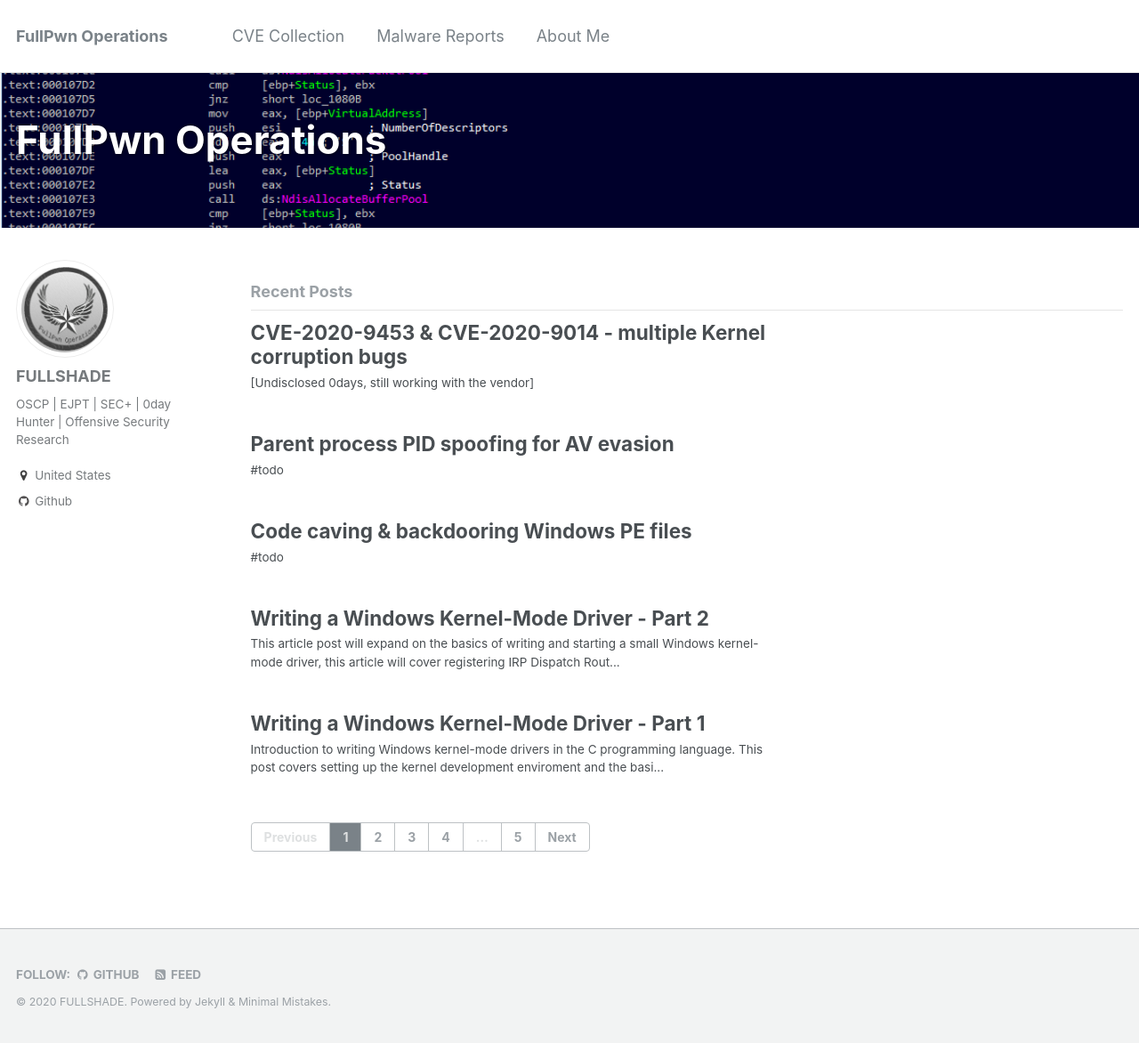
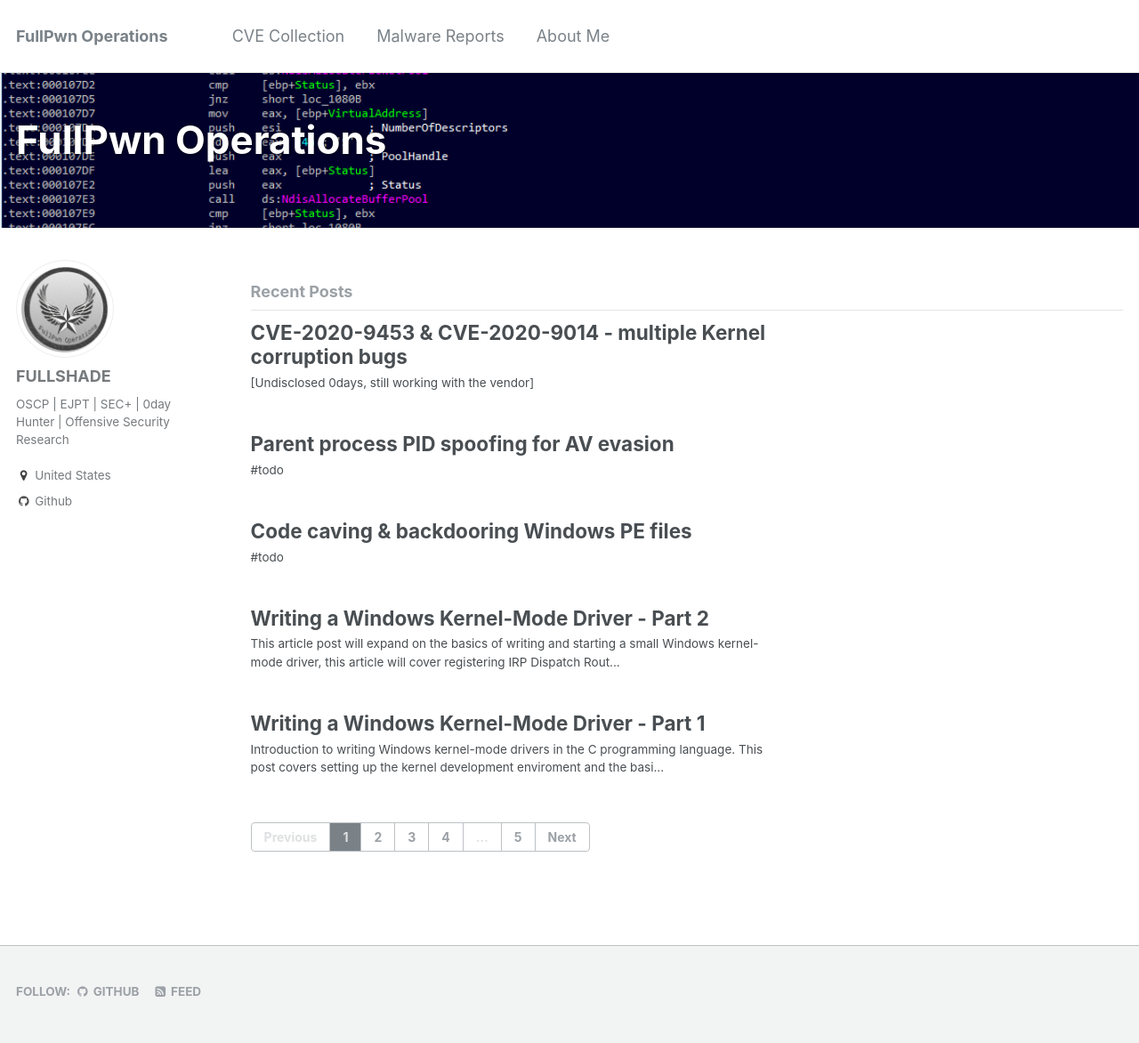
Before and after one commit to asdyxcyxc/FULLSHADE.github.io, a Jekyll site: the page built from index.html, in a window 1280 px wide and 1172 px high. Shown: the whole window at 89% size. Built offline with Jekyll 4.4.1, drawn with Linux system fonts in a browser that asks for light colours; the list of posts is cut into pages by our own code.

Commit message:
Update footer.html

```diff
--- a/_includes/footer.html
+++ b/_includes/footer.html
@@ -20,5 +20,3 @@
     <li><a href="{% if site.atom_feed.path %}{{ site.atom_feed.path }}{% else %}{{ base_path }}/feed.xml{% endif %}"><i class="fa fa-fw fa-rss-square" aria-hidden="true"></i> {{ site.data.ui-text[site.locale].feed_label | default: "Feed" }}</a></li>
   </ul>
 </div>
-
-<div class="page__footer-copyright">&copy; {{ site.time | date: '%Y' }} {{ site.name | default: site.title }}. {{ site.data.ui-text[site.locale].powered_by | default: "Powered by" }} <a href="http://jekyllrb.com" rel="nofollow">Jekyll</a> &amp; <a href="https://mademistakes.com/work/minimal-mistakes-jekyll-theme/" rel="nofollow">Minimal Mistakes</a>.</div>
```
